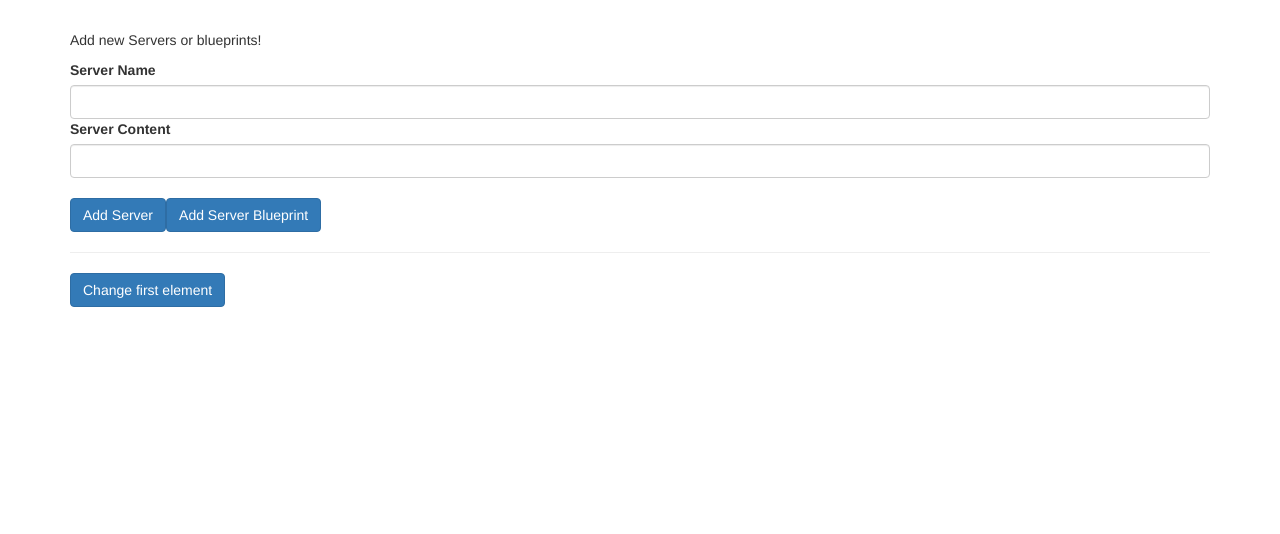
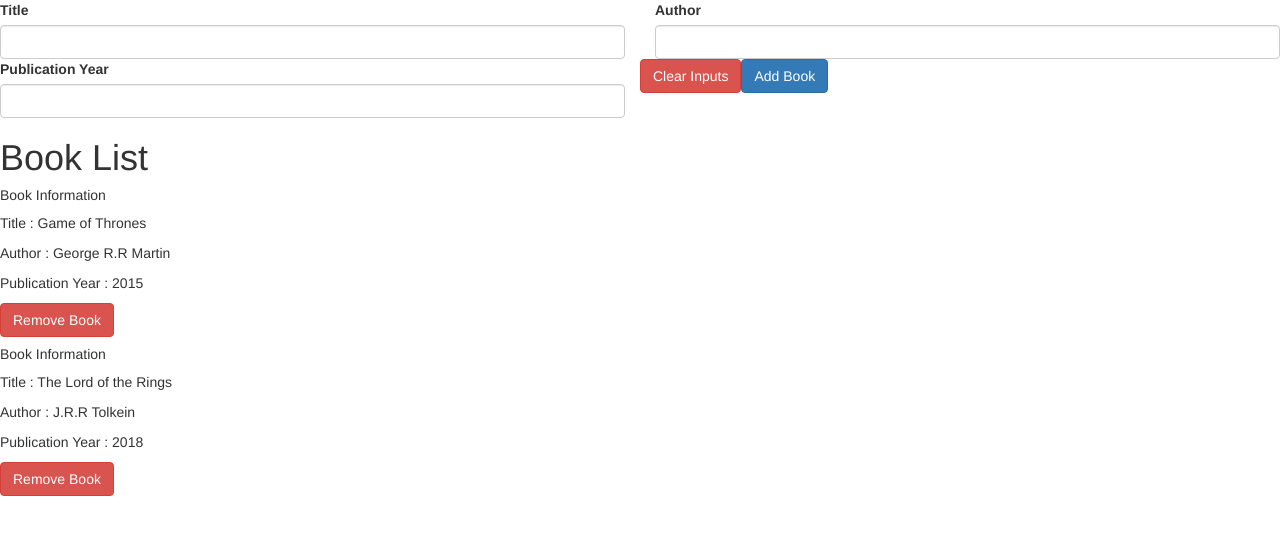
Before and after one commit to gokuljsparkout/Angular-, an Angular app: page / in a window 1280 px wide. Shown: the top 534 px of the page. Built offline with nearby package versions, Linux system fonts and the light colour scheme.

Commit message:
BookList App

```diff
--- /dev/null
+++ b/src/app/Book/book-edit/book-edit.component.html
@@ -0,0 +1,18 @@
+<div class="row g-3">
+  <div class="col-md-6">
+    <label for="title" class="form-label">Title</label>
+    <input type="text" name="title" class="form-control" #BookTitle />
+  </div>
+  <div class="col-md-6">
+    <label for="author" class="form-label">Author</label>
+    <input type="text" name="author" class="form-control" #BookAuthor />
+  </div>
+  <div class="col-md-6">
+    <label for="publication_year" class="form-label">Publication Year</label>
+    <input type="text" name="publication_year" class="form-control" #BookPublicationYear />
+  </div>
+  <div class="col-12">
+    <button class="btn btn-danger me-2" (click)="clearInputs()">Clear Inputs </button>
+    <button class="btn btn-primary" (click)="addbook()">Add Book</button>
+  </div>
+</div>
--- /dev/null
+++ b/src/app/Book/book-edit/book-edit.component.ts
@@ -0,0 +1,36 @@
+import {
+  Component,
+  ElementRef,
+  EventEmitter,
+  Output,
+  ViewChild,
+} from '@angular/core';
+
+@Component({
+  selector: 'app-book-edit',
+  templateUrl: './book-edit.component.html',
+  styleUrls: ['./book-edit.component.css'],
+})
+export class BookEditComponent {
+  @Output() bookadded = new EventEmitter<{
+    title: string;
+    author: string;
+    publication_year: number;
+  }>();
+  @ViewChild('BookTitle') BookTitle: ElementRef;
+  @ViewChild('BookAuthor') BookAuthor: ElementRef;
+  @ViewChild('BookPublicationYear') BookPublicationYear: ElementRef;
+  clearInputs() {
+    this.BookTitle.nativeElement.value = '';
+    this.BookAuthor.nativeElement.value = '';
+    this.BookPublicationYear.nativeElement.value = null;
+  }
+  addbook() {
+    this.bookadded.emit({
+      title: this.BookTitle.nativeElement.value,
+      author: this.BookAuthor.nativeElement.value,
+      publication_year: this.BookPublicationYear.nativeElement.value,
+    });
+    this.clearInputs();
+  }
+}
--- /dev/null
+++ b/src/app/Book/book-list/book-list.component.html
@@ -0,0 +1,9 @@
+<div class="card mb-3">
+  <div class="card-body">
+    <h5 class="card-title">Book Information</h5>
+    <p class="card-text">Title : {{ book.title }}</p>
+    <p class="card-text">Author : {{ book.author }}</p>
+    <p class="card-text">Publication Year : {{ book.publication_year }}</p>
+    <button class="btn btn-danger" (click)="removeBook(book)">Remove Book</button>
+  </div>
+</div>
--- /dev/null
+++ b/src/app/Book/book-list/book-list.component.ts
@@ -0,0 +1,17 @@
+import { Component, EventEmitter, Input, Output } from '@angular/core';
+
+@Component({
+  selector: 'app-book-list',
+  templateUrl: './book-list.component.html',
+  styleUrls: ['./book-list.component.css'],
+})
+export class BookListComponent {
+  @Input() book: { title: string; author: string; publication_year: number };
+  @Output() bookremoved = new EventEmitter<{
+    book: { title: string; author: string; publication_year: number };
+  }>();
+
+  removeBook(book) {
+    this.bookremoved.emit({ book });
+  }
+}
--- a/src/app/app.component.html
+++ b/src/app/app.component.html
@@ -1,4 +1,4 @@
-<div class="container">
+<!-- <div class="container">
   <app-cockpit
     (serverCreated)="onServerAdded($event)"
     (bpCreated)="onBlueprintAdded($event)"
@@ -25,4 +25,15 @@
       >
     </div>
   </div>
+</div> -->
+<app-book-edit (bookadded)="onBookAdded($event)"></app-book-edit>
+<div>
+  <h1>Book List</h1>
+  <div>
+    <app-book-list
+      *ngFor="let book of books"
+      [book]="book"
+      (bookremoved)="onBookRemove(book)"
+    ></app-book-list>
+  </div>
 </div>
--- a/src/app/app.component.ts
+++ b/src/app/app.component.ts
@@ -6,27 +6,60 @@ import { Component } from '@angular/core';
   styleUrls: ['./app.component.css'],
 })
 export class AppComponent {
-  serverElements = [];
+  books = [
+    {
+      title: 'Game of Thrones',
+      author: 'George R.R Martin',
+      publication_year: 2015,
+    },
 
-  onServerAdded(serverData: { serverName: string; serverContent: string }) {
-    this.serverElements.push({
-      type: 'server',
-      name: serverData.serverName,
-      content: serverData.serverContent,
-    });
+    {
+      title: 'The Lord of the Rings',
+      author: 'J.R.R Tolkein',
+      publication_year: 2018,
+    },
+  ];
+
+  onBookRemove(book: {
+    title: string;
+    author: string;
+    publication_year: number;
+  }) {
+    let index = this.books.indexOf(book);
+    if (index > -1) {
+      this.books.splice(index, 1);
+    }
   }
 
-  onChangeFirst() {
-    this.serverElements[0].name = 'Changes';
+  onBookAdded(book: {
+    title: string;
+    author: string;
+    publication_year: number;
+  }) {
+    this.books.push(book);
+    console.log('onBookAdded Called');
   }
-  onBlueprintAdded(blueprintData: {
-    blueprintName: string;
-    blueprintContent: string;
-  }) {
-    this.serverElements.push({
-      type: 'blueprint',
-      name: blueprintData.blueprintName,
-      content: blueprintData.blueprintContent,
-    });
-  }
+  // serverElements = [];
+
+  // onServerAdded(serverData: { serverName: string; serverContent: string }) {
+  //   this.serverElements.push({
+  //     type: 'server',
+  //     name: serverData.serverName,
+  //     content: serverData.serverContent,
+  //   });
+  // }
+
+  // onChangeFirst() {
+  //   this.serverElements[0].name = 'Changes';
+  // }
+  // onBlueprintAdded(blueprintData: {
+  //   blueprintName: string;
+  //   blueprintContent: string;
+  // }) {
+  //   this.serverElements.push({
+  //     type: 'blueprint',
+  //     name: blueprintData.blueprintName,
+  //     content: blueprintData.blueprintContent,
+  //   });
+  // }
 }
--- a/src/app/app.module.ts
+++ b/src/app/app.module.ts
@@ -5,13 +5,16 @@ import { AppComponent } from './app.component';
 import { FormsModule } from '@angular/forms';
 import { CockpitComponent } from './cockpit/cockpit.component';
 import { ServerElementComponent } from './server-element/server-element.component';
-
+import { BookListComponent } from './Book/book-list/book-list.component';
+import { BookEditComponent } from './Book/book-edit/book-edit.component';
 
 @NgModule({
   declarations: [
     AppComponent,
     CockpitComponent,
     ServerElementComponent,
+    BookListComponent,
+    BookEditComponent,
   ],
   imports: [BrowserModule, AppRoutingModule, FormsModule],
   providers: [],
```
Also changed, not shown: src/app/Book/book-edit/book-edit.component.css (added), src/app/Book/book-list/book-list.component.css (added), 2 other files (tests, documents, lock files or other folders).
